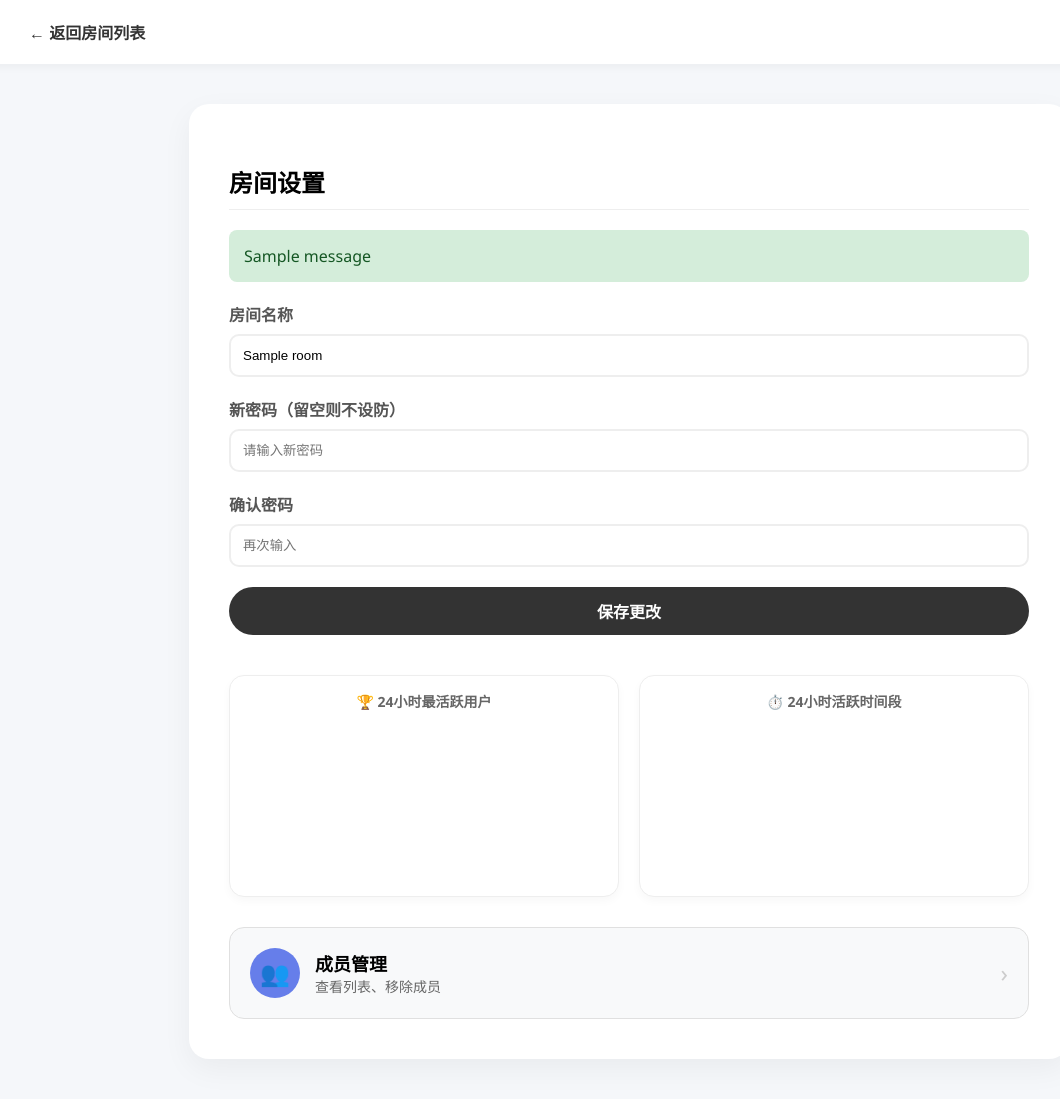
After one commit to learner17i-Hub/ourchat, a Django app: template chat/templates/chat/manage_edit.html in a window 1280 px wide. The commit adds this page. Shown: the whole page, without its empty margins (11-1071 px from the left). Run offline with Django 5.2, Linux system fonts and the light colour scheme; the template is opened without the code that fills it: most values are stand-ins (such as "Sample title", 1, 10 or a date in 2020); one stand-in notice (Sample message) is shown; data that the repository does not hold is empty; a map, chart or similar area stays blank.

Commit message:
it is ok with management.

```diff
--- /dev/null
+++ b/chat/templates/chat/manage_edit.html
@@ -0,0 +1,162 @@
+{% load static %}
+<!DOCTYPE html>
+<html lang="zh-CN">
+<head>
+    <meta charset="UTF-8">
+    <title>设置 - {{ room.name }}</title>
+    <script src="https://cdn.jsdelivr.net/npm/chart.js"></script>
+    <style>
+        body { font-family: 'Segoe UI', sans-serif; background: #f5f7fa; display: flex; flex-direction: column; min-height: 100vh; margin: 0; }
+        .navbar { padding: 20px 40px; background: white; box-shadow: 0 2px 10px rgba(0,0,0,0.05); }
+        .back-link { text-decoration: none; color: #333; font-weight: bold; }
+
+        .main-box {
+            background: white; width: 100%; max-width: 800px; /* 加宽一点以容纳图表 */
+            margin: 40px auto; padding: 40px; border-radius: 20px;
+            box-shadow: 0 10px 30px rgba(0,0,0,0.05);
+        }
+        .section-title { font-size: 24px; margin-bottom: 20px; border-bottom: 1px solid #eee; padding-bottom: 10px; }
+
+        .form-group { margin-bottom: 20px; }
+        .label { display: block; margin-bottom: 8px; font-weight: bold; color: #555; }
+        .input-field { width: 100%; padding: 12px; border: 2px solid #eee; border-radius: 10px; outline: none; transition: 0.3s; box-sizing: border-box; }
+        .input-field:focus { border-color: #333; }
+
+        .btn-save { background: #333; color: white; padding: 12px 30px; border: none; border-radius: 25px; font-size: 16px; cursor: pointer; width: 100%; font-weight: bold; }
+        .btn-save:hover { background: #555; }
+
+        .member-link-card { margin-top: 30px; background: #f8f9fa; padding: 20px; border-radius: 15px; display: flex; justify-content: space-between; align-items: center; border: 1px solid #e0e0e0; cursor: pointer; text-decoration: none; color: inherit; transition: 0.2s; }
+        .member-link-card:hover { background: #eef2ff; border-color: #667eea; }
+        .icon-circle { width: 50px; height: 50px; background: #667eea; color: white; border-radius: 50%; display: flex; justify-content: center; align-items: center; font-size: 24px; }
+
+        .alert { padding: 15px; background: #d4edda; color: #155724; border-radius: 8px; margin-bottom: 20px; }
+        .alert-error { background: #f8d7da; color: #721c24; }
+
+        /* --- 新增：图表容器样式 --- */
+        .charts-container {
+            display: grid;
+            grid-template-columns: 1fr 1fr; /* 两列布局 */
+            gap: 20px;
+            margin-top: 40px;
+        }
+        .chart-card {
+            background: #fff; border: 1px solid #eee;
+            border-radius: 15px; padding: 15px;
+            box-shadow: 0 4px 10px rgba(0,0,0,0.03);
+        }
+        .chart-title {
+            text-align: center; font-weight: bold; margin-bottom: 15px; color: #666; font-size: 14px;
+        }
+
+        /* 响应式：手机端变成单列 */
+        @media (max-width: 600px) {
+            .charts-container { grid-template-columns: 1fr; }
+        }
+    </style>
+</head>
+<body>
+    <div class="navbar">
+        <a href="{% url 'manage_dashboard' %}" class="back-link">← 返回房间列表</a>
+    </div>
+
+    <div class="main-box">
+        <h2 class="section-title">房间设置</h2>
+
+        {% if messages %}
+            {% for message in messages %}
+            <div class="alert {% if message.tags == 'error' %}alert-error{% endif %}">{{ message }}</div>
+            {% endfor %}
+        {% endif %}
+
+        <form method="POST">
+            {% csrf_token %}
+            <div class="form-group">
+                <label class="label">房间名称</label>
+                <input type="text" name="name" class="input-field" value="{{ room.name }}" required>
+            </div>
+            <div class="form-group">
+                <label class="label">新密码（留空则不设防）</label>
+                <input type="password" name="password" class="input-field" placeholder="请输入新密码">
+            </div>
+            <div class="form-group">
+                <label class="label">确认密码</label>
+                <input type="password" name="confirm_password" class="input-field" placeholder="再次输入">
+            </div>
+            <button type="submit" class="btn-save">保存更改</button>
+        </form>
+
+        <div class="charts-container">
+            <div class="chart-card">
+                <div class="chart-title">🏆 24小时最活跃用户</div>
+                <canvas id="userChart"></canvas>
+            </div>
+            <div class="chart-card">
+                <div class="chart-title">⏱️ 24小时活跃时间段</div>
+                <canvas id="timeChart"></canvas>
+            </div>
+        </div>
+
+        <a href="{% url 'manage_members' room.name %}" class="member-link-card">
+            <div style="display: flex; align-items: center; gap: 15px;">
+                <div class="icon-circle">👥</div>
+                <div>
+                    <div style="font-weight: bold; font-size: 18px;">成员管理</div>
+                    <div style="color: #666; font-size: 14px;">查看列表、移除成员</div>
+                </div>
+            </div>
+            <div style="font-size: 24px; color: #ccc;">›</div>
+        </a>
+    </div>
+
+    <script>
+        // 1. 获取后端传来的数据 (Django模板语法)
+        const userLabels = JSON.parse('{{ user_labels|safe }}');
+        const userData = JSON.parse('{{ user_data|safe }}');
+
+        const timeLabels = JSON.parse('{{ time_labels|safe }}');
+        const timeData = JSON.parse('{{ time_data|safe }}');
+
+        // 2. 绘制用户图表 (Bar Chart)
+        const ctxUser = document.getElementById('userChart').getContext('2d');
+        new Chart(ctxUser, {
+            type: 'bar',
+            data: {
+                labels: userLabels,
+                datasets: [{
+                    label: '发言数',
+                    data: userData,
+                    backgroundColor: 'rgba(102, 126, 234, 0.6)', // 你的主题蓝紫色
+                    borderColor: 'rgba(102, 126, 234, 1)',
+                    borderWidth: 1
+                }]
+            },
+            options: {
+                scales: {
+                    y: { beginAtZero: true, ticks: { stepSize: 1 } }
+                }
+            }
+        });
+
+        // 3. 绘制时段图表 (Bar Chart)
+        const ctxTime = document.getElementById('timeChart').getContext('2d');
+        new Chart(ctxTime, {
+            type: 'bar', // 这里用了条形图，也可以改成 'line' 折线图
+            data: {
+                labels: timeLabels,
+                datasets: [{
+                    label: '消息数',
+                    data: timeData,
+                    backgroundColor: 'rgba(255, 159, 64, 0.6)', // 橙色
+                    borderColor: 'rgba(255, 159, 64, 1)',
+                    borderWidth: 1
+                }]
+            },
+            options: {
+                scales: {
+                    y: { beginAtZero: true, ticks: { stepSize: 1 } }
+                }
+            }
+        });
+    </script>
+</body>
+</html>
--- a/chat/urls.py
+++ b/chat/urls.py
@@ -12,4 +12,8 @@ urlpatterns = [
     path('chat/<str:room_name>/', views.chat_view, name='chat_room'),
     path('api/send_message/', views.send_message_api, name='send_message'),
     path('api/get_messages/', views.get_messages_api, name='get_messages'),
+    path('manage/', views.manage_dashboard, name='manage_dashboard'),
+    path('manage/<str:room_name>/edit/', views.edit_room, name='edit_room'),
+    path('manage/<str:room_name>/members/', views.manage_members, name='manage_members'),
+    path('manage/<str:room_name>/kick/<int:user_id>/', views.kick_member, name='kick_member'),
 ]
--- a/ourchat/settings.py
+++ b/ourchat/settings.py
@@ -22,7 +22,7 @@ BASE_DIR = Path(__file__).resolve().parent.parent
 SECRET_KEY = 'django-insecure-o_j1$^=7%ca-8p1!#nm990itldesy^xu8o=e_9auvtqe3e1^bp'
 
 # SECURITY WARNING: don't run with debug turned on in production!
-DEBUG = False
+DEBUG = True
 
 ALLOWED_HOSTS = ["*",]
 
```
Also changed, not shown: chat/templates/chat/lobby.html (+9 -11 lines), chat/templates/chat/manage_list.html (added, +74 -0 lines), chat/templates/chat/manage_members.html (added, +67 -0 lines), chat/views.py (+119 -1 lines), chat/static/chat/images/create.png (added), chat/static/chat/images/join.png (added), chat/static/chat/images/manage.png (added), 3 other files.
